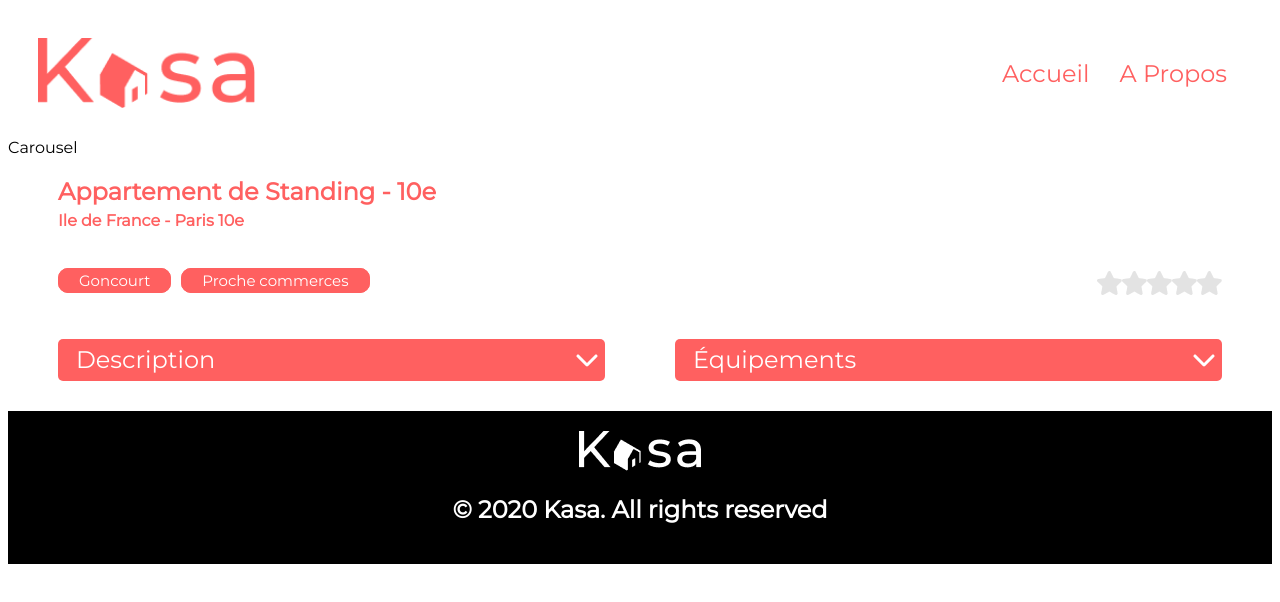
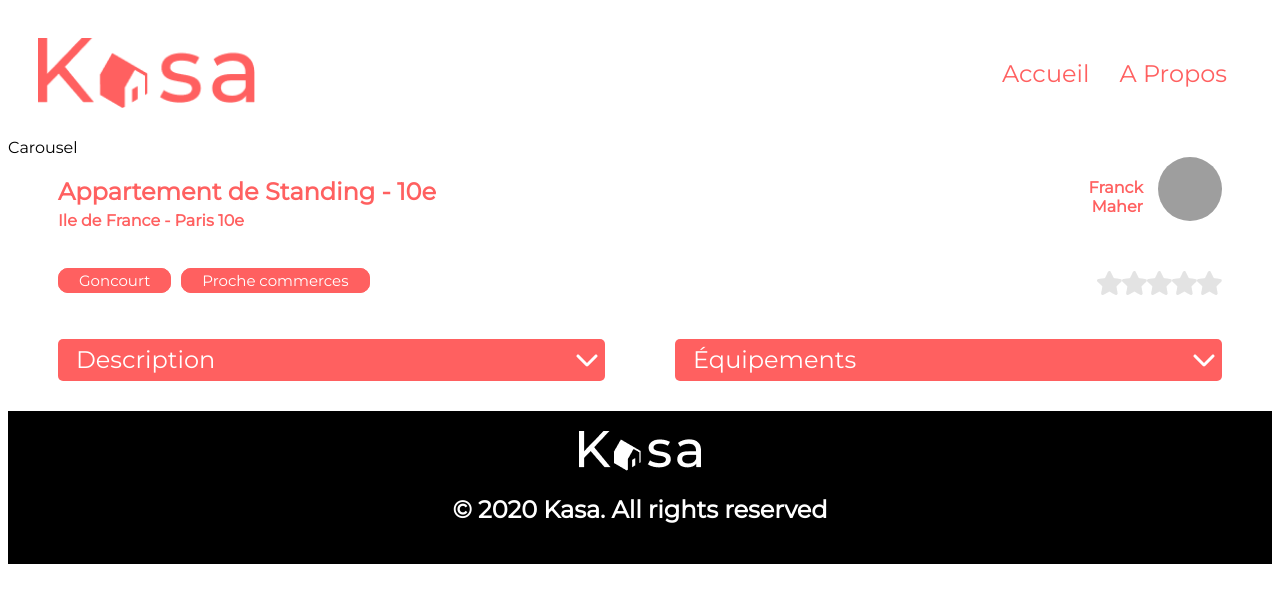
Before and after one commit to lukas-pixel/Kasa, a React (Create React App) app: page /location/0979876d in a window 1280 px wide. Shown: the top 602 px of the page. Built offline with nearby package versions, Linux system fonts and the light colour scheme; grey boxes are pictures that could not be loaded.

Commit message:
Création du nom du host ainsi que sa photo / mise en place de l'host

```diff
--- a/src/pages/Fiche-Logement/index.jsx
+++ b/src/pages/Fiche-Logement/index.jsx
@@ -5,6 +5,11 @@ import colors from '../../style/colors'
 import Error from '../../components/Error/index'
 import RatingStar from '../../components/RatingStar'
 import Collapse from '../../components/Collapse'
+
+const ContainerTitleHost = styled.div`
+    display: flex;
+    justify-content: space-between;
+`
 
 const ContainerTitleLocation = styled.div`
     color: ${colors.primary};
@@ -17,6 +22,24 @@ const TextTitle = styled.h2`
 
 const TextLocation = styled.h4`
     margin-top: 0px;
+`
+
+const ContainerHost = styled.div`
+    display: flex;
+    margin: 0 50px;
+`
+
+const HostText = styled.h4`
+    margin-right: 10px;
+    text-align: right;
+    color: ${colors.primary};
+`
+
+const HostPicture = styled.img`
+    width: 64px;
+    height: 64px;
+    border-radius: 50px;
+    margin-left: 5px;
 `
 
 const ContainerTagRating = styled.div`
@@ -62,17 +85,25 @@ function FicheLogement() {
         return <Error />
     }
 
+    const textHost = location.host.name
+    const hostArray = textHost.split(" ")
+
     return (
         <div>
             <div>
                 Carousel
             </div>
 
-
-            <ContainerTitleLocation>
-                <TextTitle>{location.title}</TextTitle>
-                <TextLocation>{location.location}</TextLocation>
-            </ContainerTitleLocation>
+            <ContainerTitleHost>
+                <ContainerTitleLocation>
+                    <TextTitle>{location.title}</TextTitle>
+                    <TextLocation>{location.location}</TextLocation>
+                </ContainerTitleLocation>
+                <ContainerHost>
+                    <HostText>{hostArray[0]}<br />{hostArray[1]}</HostText>
+                    <HostPicture src={location.host.picture} alt="" />
+                </ContainerHost>
+            </ContainerTitleHost>
 
             <ContainerTagRating>
                 <ContainerTag>
```
